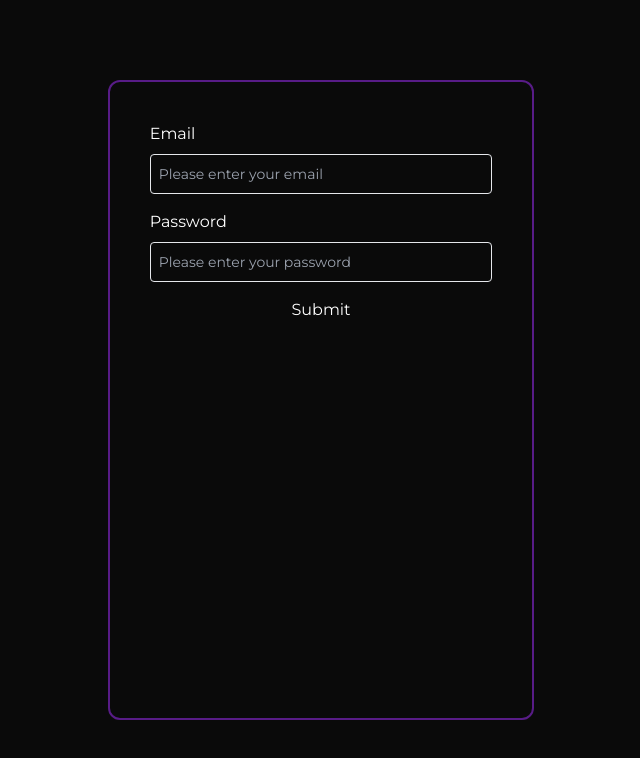
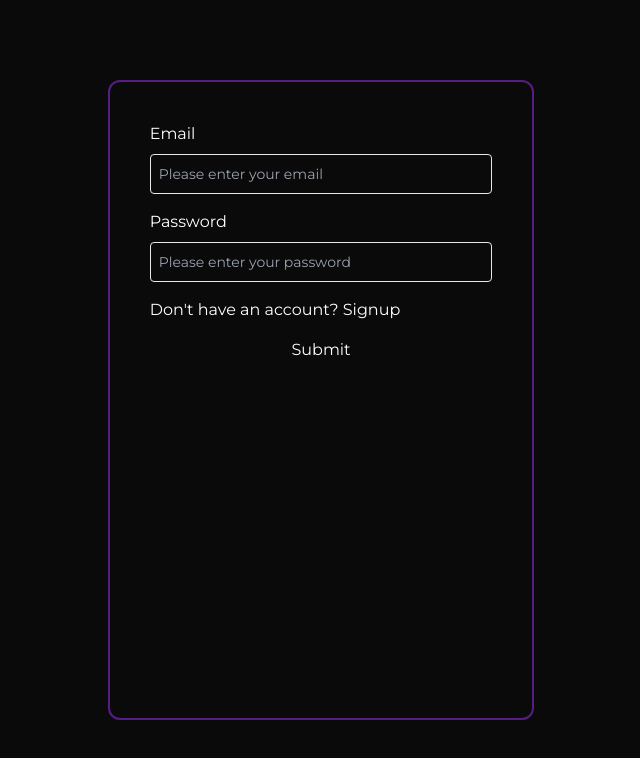
Before and after one commit to amartripathi0/Bi-Gaze, a React (Vite) app in the folder web_frontend/: page /examinee/signin in a window 1280 px wide. Shown: the top 758 px of the page, without its empty margins (639-1279 px from the left). Built offline with nearby package versions, Linux system fonts and the light colour scheme.

Commit message:
added:signup redirect

```diff
--- a/web_frontend/src/components/shared/form/Signin.tsx
+++ b/web_frontend/src/components/shared/form/Signin.tsx
@@ -3,6 +3,7 @@ import FormField from "./FormField";
 import { zodResolver } from "@hookform/resolvers/zod";
 import { useForm } from 'react-hook-form';
 import PurpleBorderContainer from '@/components/quiz/containers/PurpleBorderContainer';
+import { useNavigate } from 'react-router-dom';
 function SigninForm() {
     const {register , handleSubmit  , formState : {errors}}  = useForm<SigninFormData>({resolver : zodResolver(UserSigninSchema)});
 
@@ -10,6 +11,7 @@ function SigninForm() {
             console.log(data);
 
     }
+    const navigate = useNavigate()
   return (
     <div className="flex justify-end items-center h-screen w-screen">
 
@@ -33,7 +35,7 @@ function SigninForm() {
         register={register}
         error={errors.password}
       />
-
+      <p>Don't have an account? <span onClick={() => navigate('/signup')}>Signup</span></p>
       <button type="submit" className="submit-button">
         Submit
       </button>
```
